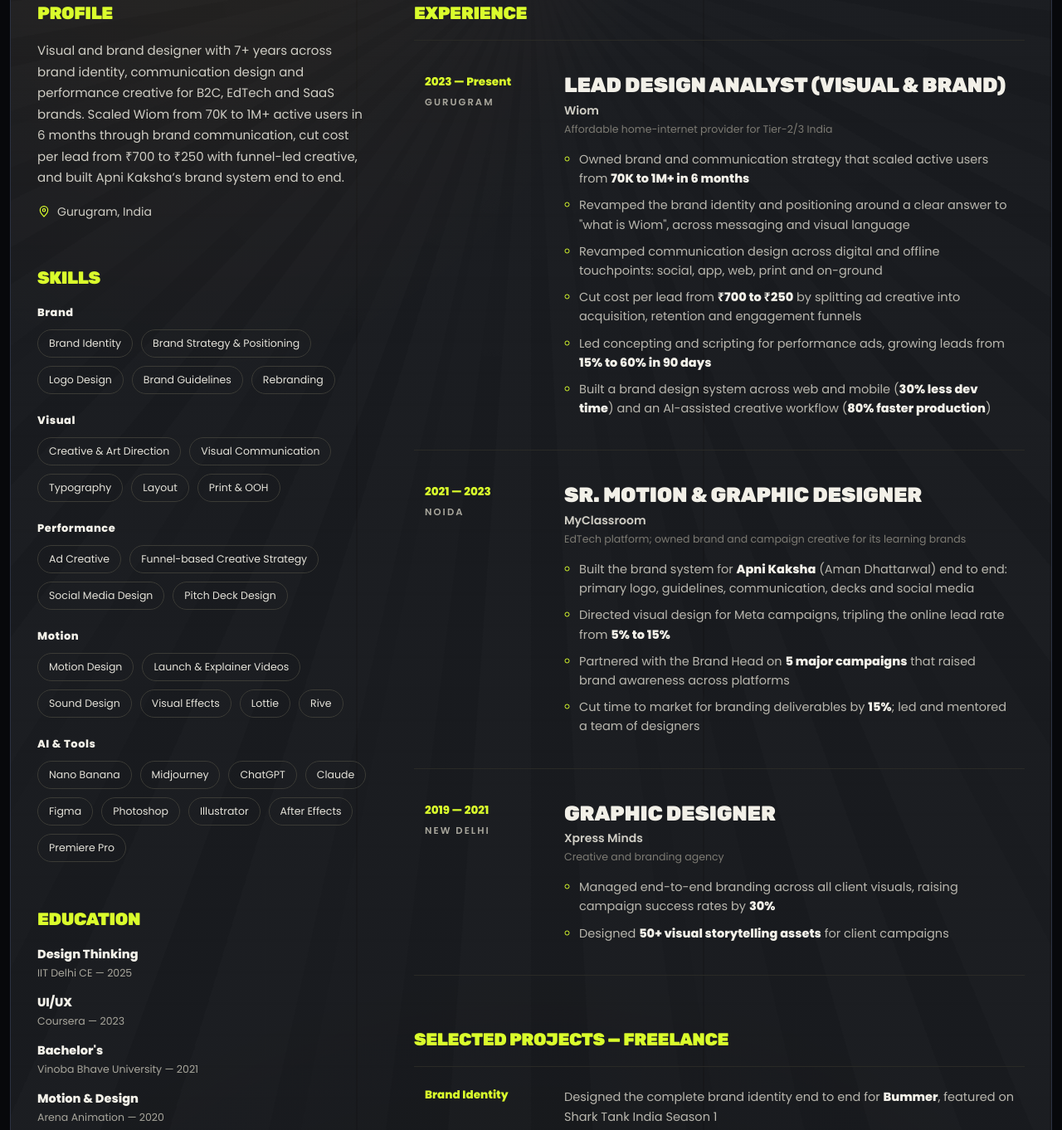
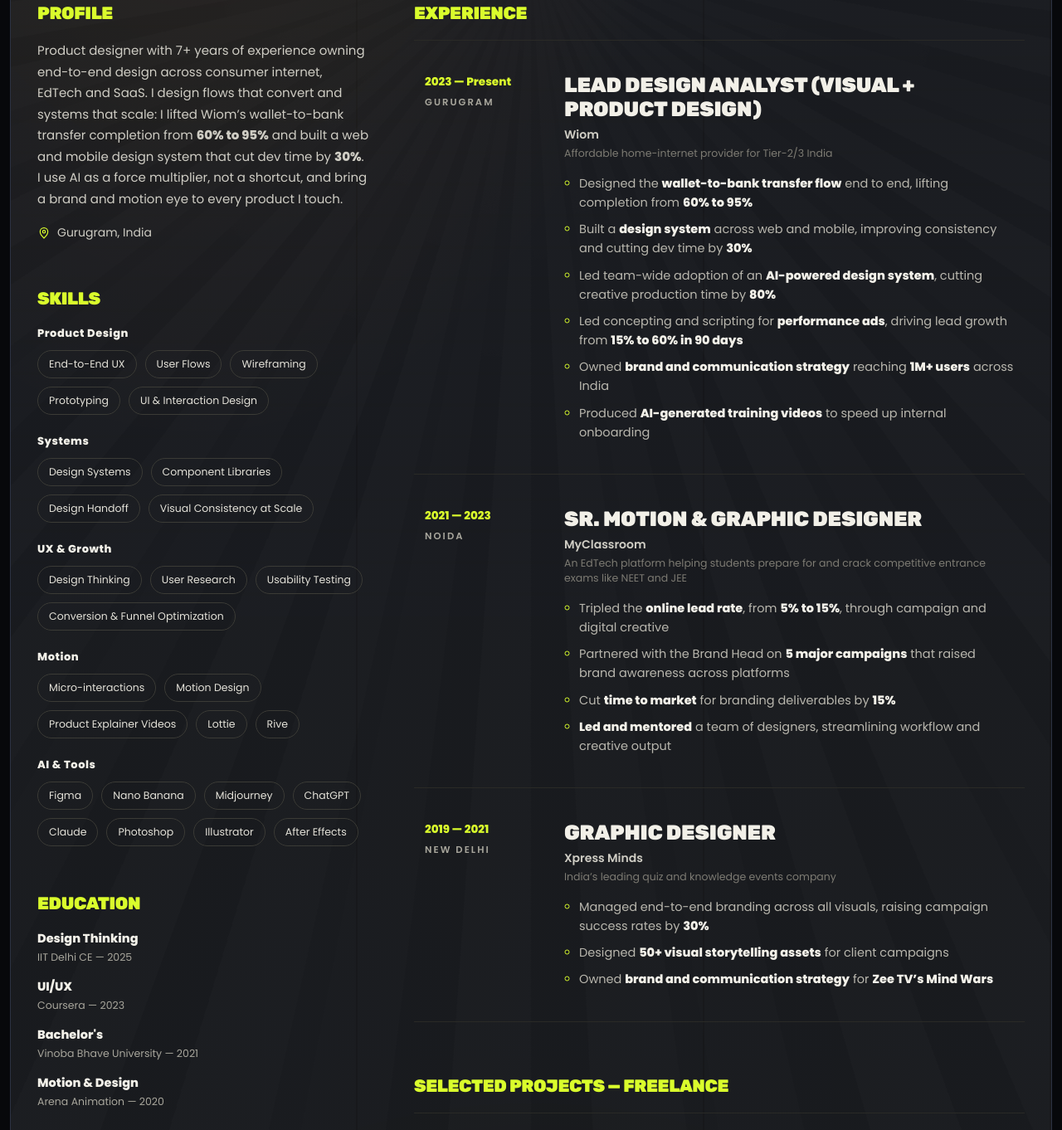
Before and after one commit to aalexajmal36-maker/Portfolio-website, a plain HTML site: page resume.html in a window 1280 px wide. Shown: the part 399-1761 px from the top of the page at 83% size. Drawn offline with Linux system fonts and the light colour scheme.

Commit message:
Reposition as Product Designer from updated resume: title, experience, skills, resume page, PDF
Co-Authored-By: Claude Opus 5.5 <noreply@anthropic.com>

```diff
--- a/resume.html
+++ b/resume.html
@@ -4,7 +4,7 @@
 <meta charset="utf-8">
 <meta name="viewport" content="width=device-width, initial-scale=1">
 <title>Resume • Ajmal Hasnain</title>
-<meta name="description" content="Resume of Ajmal Hasnain, visual and brand designer: 7+ years across B2C, EdTech and SaaS brands.">
+<meta name="description" content="Resume of Ajmal Hasnain, product designer: 7+ years owning end-to-end design across consumer internet, EdTech and SaaS.">
 <style>
 @import url(css/fonts.css?v=20261110b);
 :root{
@@ -133,7 +133,7 @@ h1,h2,.brand b{text-transform:uppercase;letter-spacing:-.02em}
 
   <header class="top">
     <div class="wrap">
-      <a class="brand" href="index.html"><b>Ajmal Hasnain</b><span>[ VISUAL &amp; BRAND DESIGN ]</span></a>
+      <a class="brand" href="index.html"><b>Ajmal Hasnain</b><span>[ PRODUCT DESIGN ]</span></a>
       <nav class="nav">
         <a href="index.html#about-me">About Me</a>
         <a class="on" href="resume.html" aria-current="page">Resume</a>
@@ -156,17 +156,17 @@ h1,h2,.brand b{text-transform:uppercase;letter-spacing:-.02em}
       <aside>
         <section class="profile reveal">
           <h2>Profile</h2>
-          <p>Visual and brand designer with 7+ years across brand identity, communication design and performance creative for B2C, EdTech and SaaS brands. Scaled Wiom from 70K to 1M+ active users in 6 months through brand communication, cut cost per lead from &#8377;700 to &#8377;250 with funnel-led creative, and built Apni Kaksha&#8217;s brand system end to end.</p>
+          <p>Product designer with 7+ years of experience owning end-to-end design across consumer internet, EdTech and SaaS. I design flows that convert and systems that scale: I lifted Wiom&#8217;s wallet-to-bank transfer completion from <b>60% to 95%</b> and built a web and mobile design system that cut dev time by <b>30%</b>. I use AI as a force multiplier, not a shortcut, and bring a brand and motion eye to every product I touch.</p>
           <div class="loc"><svg viewBox="0 0 24 24" fill="none" stroke="currentColor" stroke-width="1.8" stroke-linecap="round" stroke-linejoin="round"><path d="M12 21s-7-6.2-7-11.5a7 7 0 0 1 14 0C19 14.8 12 21 12 21z"/><circle cx="12" cy="9.5" r="2.5"/></svg>Gurugram, India</div>
         </section>
 
         <section class="reveal">
           <h2>Skills</h2>
-          <div class="sk-group"><b>Brand</b><ul class="chips"><li>Brand Identity</li><li>Brand Strategy &amp; Positioning</li><li>Logo Design</li><li>Brand Guidelines</li><li>Rebranding</li></ul></div>
-          <div class="sk-group"><b>Visual</b><ul class="chips"><li>Creative &amp; Art Direction</li><li>Visual Communication</li><li>Typography</li><li>Layout</li><li>Print &amp; OOH</li></ul></div>
-          <div class="sk-group"><b>Performance</b><ul class="chips"><li>Ad Creative</li><li>Funnel-based Creative Strategy</li><li>Social Media Design</li><li>Pitch Deck Design</li></ul></div>
-          <div class="sk-group"><b>Motion</b><ul class="chips"><li>Motion Design</li><li>Launch &amp; Explainer Videos</li><li>Sound Design</li><li>Visual Effects</li><li>Lottie</li><li>Rive</li></ul></div>
-          <div class="sk-group"><b>AI &amp; Tools</b><ul class="chips"><li>Nano Banana</li><li>Midjourney</li><li>ChatGPT</li><li>Claude</li><li>Figma</li><li>Photoshop</li><li>Illustrator</li><li>After Effects</li><li>Premiere Pro</li></ul></div>
+          <div class="sk-group"><b>Product Design</b><ul class="chips"><li>End-to-End UX</li><li>User Flows</li><li>Wireframing</li><li>Prototyping</li><li>UI &amp; Interaction Design</li></ul></div>
+          <div class="sk-group"><b>Systems</b><ul class="chips"><li>Design Systems</li><li>Component Libraries</li><li>Design Handoff</li><li>Visual Consistency at Scale</li></ul></div>
+          <div class="sk-group"><b>UX &amp; Growth</b><ul class="chips"><li>Design Thinking</li><li>User Research</li><li>Usability Testing</li><li>Conversion &amp; Funnel Optimization</li></ul></div>
+          <div class="sk-group"><b>Motion</b><ul class="chips"><li>Micro-interactions</li><li>Motion Design</li><li>Product Explainer Videos</li><li>Lottie</li><li>Rive</li></ul></div>
+          <div class="sk-group"><b>AI &amp; Tools</b><ul class="chips"><li>Figma</li><li>Nano Banana</li><li>Midjourney</li><li>ChatGPT</li><li>Claude</li><li>Photoshop</li><li>Illustrator</li><li>After Effects</li></ul></div>
         </section>
 
         <section class="reveal">
@@ -186,16 +186,16 @@ h1,h2,.brand b{text-transform:uppercase;letter-spacing:-.02em}
           <li class="job reveal">
             <div class="when"><b>2023 &#8212; Present</b><span>Gurugram</span></div>
             <div>
-              <h3>Lead Design Analyst (Visual &amp; Brand)</h3>
+              <h3>Lead Design Analyst (Visual + Product Design)</h3>
               <div class="org">Wiom</div>
               <div class="ctx">Affordable home-internet provider for Tier-2/3 India</div>
               <ul class="pts">
-                <li>Owned brand and communication strategy that scaled active users from <b>70K to 1M+ in 6 months</b></li>
-                <li>Revamped the brand identity and positioning around a clear answer to &quot;what is Wiom&quot;, across messaging and visual language</li>
-                <li>Revamped communication design across digital and offline touchpoints: social, app, web, print and on-ground</li>
-                <li>Cut cost per lead from <b>&#8377;700 to &#8377;250</b> by splitting ad creative into acquisition, retention and engagement funnels</li>
-                <li>Led concepting and scripting for performance ads, growing leads from <b>15% to 60% in 90 days</b></li>
-                <li>Built a brand design system across web and mobile (<b>30% less dev time</b>) and an AI-assisted creative workflow (<b>80% faster production</b>)</li>
+                <li>Designed the <b>wallet-to-bank transfer flow</b> end to end, lifting completion from <b>60% to 95%</b></li>
+                <li>Built a <b>design system</b> across web and mobile, improving consistency and cutting dev time by <b>30%</b></li>
+                <li>Led team-wide adoption of an <b>AI-powered design system</b>, cutting creative production time by <b>80%</b></li>
+                <li>Led concepting and scripting for <b>performance ads</b>, driving lead growth from <b>15% to 60% in 90 days</b></li>
+                <li>Owned <b>brand and communication strategy</b> reaching <b>1M+ users</b> across India</li>
+                <li>Produced <b>AI-generated training videos</b> to speed up internal onboarding</li>
               </ul>
             </div>
           </li>
@@ -204,12 +204,12 @@ h1,h2,.brand b{text-transform:uppercase;letter-spacing:-.02em}
             <div>
               <h3>Sr. Motion &amp; Graphic Designer</h3>
               <div class="org">MyClassroom</div>
-              <div class="ctx">EdTech platform; owned brand and campaign creative for its learning brands</div>
+              <div class="ctx">An EdTech platform helping students prepare for and crack competitive entrance exams like NEET and JEE</div>
               <ul class="pts">
-                <li>Built the brand system for <b>Apni Kaksha</b> (Aman Dhattarwal) end to end: primary logo, guidelines, communication, decks and social media</li>
-                <li>Directed visual design for Meta campaigns, tripling the online lead rate from <b>5% to 15%</b></li>
+                <li>Tripled the <b>online lead rate</b>, from <b>5% to 15%</b>, through campaign and digital creative</li>
                 <li>Partnered with the Brand Head on <b>5 major campaigns</b> that raised brand awareness across platforms</li>
-                <li>Cut time to market for branding deliverables by <b>15%</b>; led and mentored a team of designers</li>
+                <li>Cut <b>time to market</b> for branding deliverables by <b>15%</b></li>
+                <li><b>Led and mentored</b> a team of designers, streamlining workflow and creative output</li>
               </ul>
             </div>
           </li>
@@ -218,10 +218,11 @@ h1,h2,.brand b{text-transform:uppercase;letter-spacing:-.02em}
             <div>
               <h3>Graphic Designer</h3>
               <div class="org">Xpress Minds</div>
-              <div class="ctx">Creative and branding agency</div>
+              <div class="ctx">India&#8217;s leading quiz and knowledge events company</div>
               <ul class="pts">
-                <li>Managed end-to-end branding across all client visuals, raising campaign success rates by <b>30%</b></li>
+                <li>Managed end-to-end branding across all visuals, raising campaign success rates by <b>30%</b></li>
                 <li>Designed <b>50+ visual storytelling assets</b> for client campaigns</li>
+                <li>Owned <b>brand and communication strategy</b> for <b>Zee TV&#8217;s Mind Wars</b></li>
               </ul>
             </div>
           </li>
@@ -229,10 +230,12 @@ h1,h2,.brand b{text-transform:uppercase;letter-spacing:-.02em}
 
         <h2 class="reveal projects-h">Selected Projects &#8212; Freelance</h2>
         <ul class="jobs">
-          <li class="job proj reveal"><div class="when"><b>Brand Identity</b></div><div><p>Designed the complete brand identity end to end for <b>Bummer</b>, featured on Shark Tank India Season 1</p></div></li>
-          <li class="job proj reveal"><div class="when"><b>Launches</b></div><div><p>Product launch videos for <b>Maybelline New York</b> (Baby Lips) and <b>Mamaearth</b> (Flaxseed Face Scrub); web banners and social ad creative for <b>SoulTree</b></p></div></li>
-          <li class="job proj reveal"><div class="when"><b>Pitch Decks</b></div><div><p>Sponsorship deck for <b>Kolkata Knight Riders</b> to win brand partners; golf club launch deck for <b>Kapil Dev</b>, pitched to companies such as TATA</p></div></li>
-          <li class="job proj reveal"><div class="when"><b>Tech &amp; SaaS</b></div><div><p>Services explainer for <b>UST x AWS</b>, live on the AWS site and used in client pitches; SaaS explainer videos for <b>DoorDash</b>, <b>Convrg</b> and <b>Fraudster</b></p></div></li>
+          <li class="job proj reveal"><div class="when"><b>SaaS Products</b></div><div><p>Turned complex product journeys into clear explainer flows for <b>DoorDash</b>, <b>Converge</b> and <b>Fraudster</b></p></div></li>
+          <li class="job proj reveal"><div class="when"><b>Enterprise Tech</b></div><div><p>Services explainer for <b>UST x AWS</b>, live on the AWS site and used in client pitch decks</p></div></li>
+          <li class="job proj reveal"><div class="when"><b>Brand to Product</b></div><div><p>Designed the complete brand identity end to end for <b>Bummer</b>, featured on Shark Tank India Season 1</p></div></li>
+          <li class="job proj reveal"><div class="when"><b>Product Launches</b></div><div><p>Launch videos for <b>Maybelline New York</b> (Baby Lips) and <b>Mamaearth</b>; web banners and ad creative for <b>SoulTree</b></p></div></li>
+          <li class="job proj reveal"><div class="when"><b>Case Studies</b></div><div><p>Built a banking <b>design system</b> in Figma variables: <b>80+ components</b>, one token source across web and mobile</p></div></li>
+          <li class="job proj reveal"><div class="when"><b></b></div><div><p>Redesigned Onsurity&#8217;s app homepage for <b>~5K daily users</b>, moving claims and health cards above promo clutter</p></div></li>
         </ul>
       </section>
     </div>
```
Also changed, not shown: contact.html (+1 -1 lines), index.html (+7 -7 lines), 1 other file.
